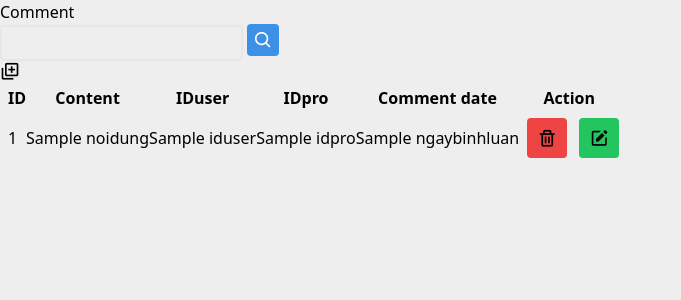
After one commit to HuTao2k3/da1_nhom2, a PHP site: the page made by admin/views/comment/index.php in a window 1280 px wide. The commit adds this page. Shown: the top 300 px of the page, without its empty margins (0-681 px from the left). Run offline with PHP 8.4, Linux system fonts and the light colour scheme; tables that the repository leaves empty or names only in its code hold one stand-in row (values such as "Sample post"); the template is opened without the code that fills it: most values are stand-ins (such as "Sample title", 1, 10 or a date in 2020); data that the repository does not hold is empty; some libraries are stand-ins or nearby versions.

Commit message:
comment admin

```diff
--- /dev/null
+++ b/admin/views/comment/index.php
@@ -0,0 +1,44 @@
+
+<div class="table-data">
+    <div class="order">
+        <div class="head">
+            <h3>Comment</h3>
+            <form action="" method="get">
+			<div class="form-input">
+				<input name="keyword" value="<?= $keyword ?> "type="search" class="outline-none p-1 rounded bg-[#eeeeee] border-2" placeholder="Search...">
+				<button type="submit" class="search-btn"><i class=" bg-[#3c91e6] text-white
+                text-[20px] p-[6px] rounded bx bx-search"></i></button>
+			</div>
+		</form>
+        <a href="<?= ADMIN_URL . 'binh-luan'?>"><i class='text-[20px] bx bx-add-to-queue'></i></a>
+        </div>
+        <table>
+            <thead>
+                <tr>
+                    <th class="pl-2">ID</th>
+                    <th>Content</th>
+                    <th>IDuser</th>
+                    <th>IDpro</th>
+                    <th>Comment date</th>
+                    <th>Action</th>
+                </tr>
+            </thead>
+            <tbody>
+                <?php foreach ($listbl as $ac) : ?>
+                    <tr>
+                        <td class="pl-2"><?= $ac['id'] ?></td>
+                        <td><?= $ac['noidung'] ?></td>
+                        <td><?= $ac['iduser'] ?></td>
+                        <td><?= $ac['idpro'] ?></td>
+                        <td><?= $ac['ngaybinhluan']  ?></td>
+                        <td>
+                            <a href="javascript:;" onclick="confirmRemove('<?= ADMIN_URL . 'binh-luan/xoa?id=' . $ac['id'] ?>', '<?= $ac['iduser'] ?>')"><button class="m-2 border-2 border-red-500 rounded bg-red-500"><i class='text-[20px] p-2 bx bx-trash '></i></button></a>
+                            <a href="<?= ADMIN_URL . 'binh-luan/getbinhluan?id=' . $ac['id'] ?>"><button class="border-2 border-green-500 rounded bg-green-500 "><i class='text-[20px] p-2 bx bxs-edit'></i></button></a>
+                        </td>
+                    </tr>
+                    </tr>
+                <?php endforeach ?>
+            </tbody>
+        </table>
+    </div>
+</div>
--- a/admin/views/layouts/slidebar.php
+++ b/admin/views/layouts/slidebar.php
@@ -23,7 +23,7 @@
 			</a>
 		</li>
 		<li>
-			<a href="#">
+			<a href="<?= ADMIN_URL . "binh-luan"?>">
 				<i class='bx bxs-message-dots'></i>
 				<span class="text">Comment</span>
 			</a>
--- a/client/views/product/detail.php
+++ b/client/views/product/detail.php
@@ -39,6 +39,7 @@
 <div class="desc border-[1px] border-solid px-3 py-5 my-4">
     <p class="text-center min-h-full"><?= $pro['desc'] ?></p>
 </div>
+<!-- from binh luan -->
 
 <!-- sản phẩm cùng danh mục -->
 <?php if(empty($listgeneral)):?>
```
Also changed, not shown: admin/business/comment.php (added, +41 -0 lines), index.php (+20 -1 lines).
